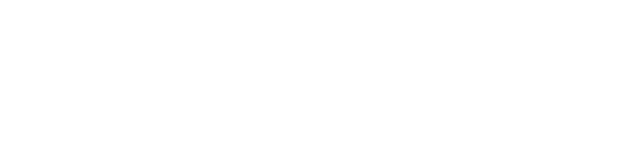
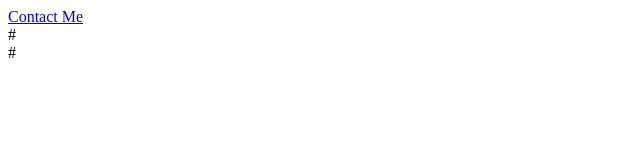
Before and after one commit to dhandel1/portfolio_1, a plain HTML site: page index.html in a window 1280 px wide. Shown: the whole page, without its empty margins (0-640 px from the left). Drawn offline with Linux system fonts and the light colour scheme.

Commit message:
added main element and mailto link

```diff
--- a/index.html
+++ b/index.html
@@ -7,6 +7,14 @@
     <link href="style.css" rel="stylesheet">
     <title>HELLO WORLD</title>
 </head>
+<main>
+    <nav>
+            <a href="mailto:dhandel1@hotmail.com?Subject=I%20Love%20You" target="_top">Contact Me</a>
+
+    </nav>
+    <section>#</section>
+    <aside>#</aside>
+</main>
 <body>
 
 </body>
```
